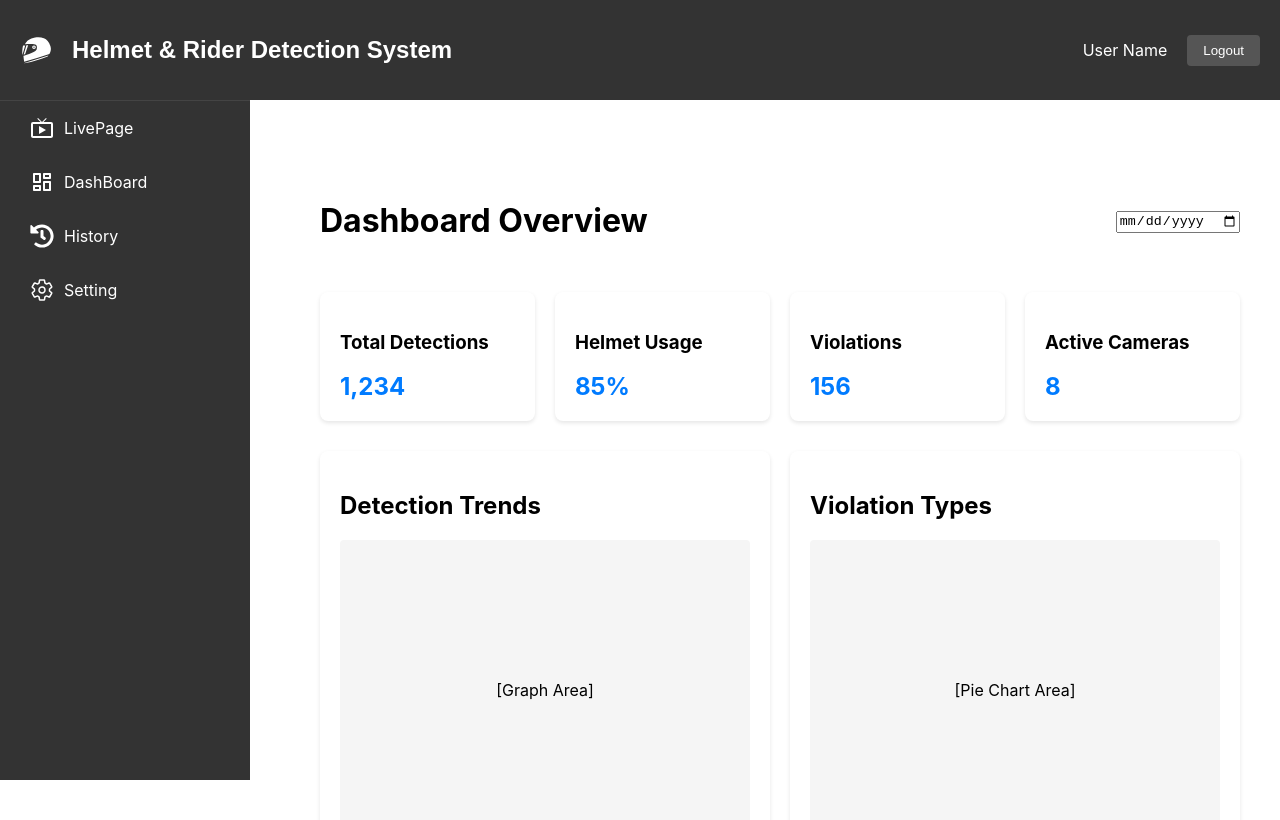
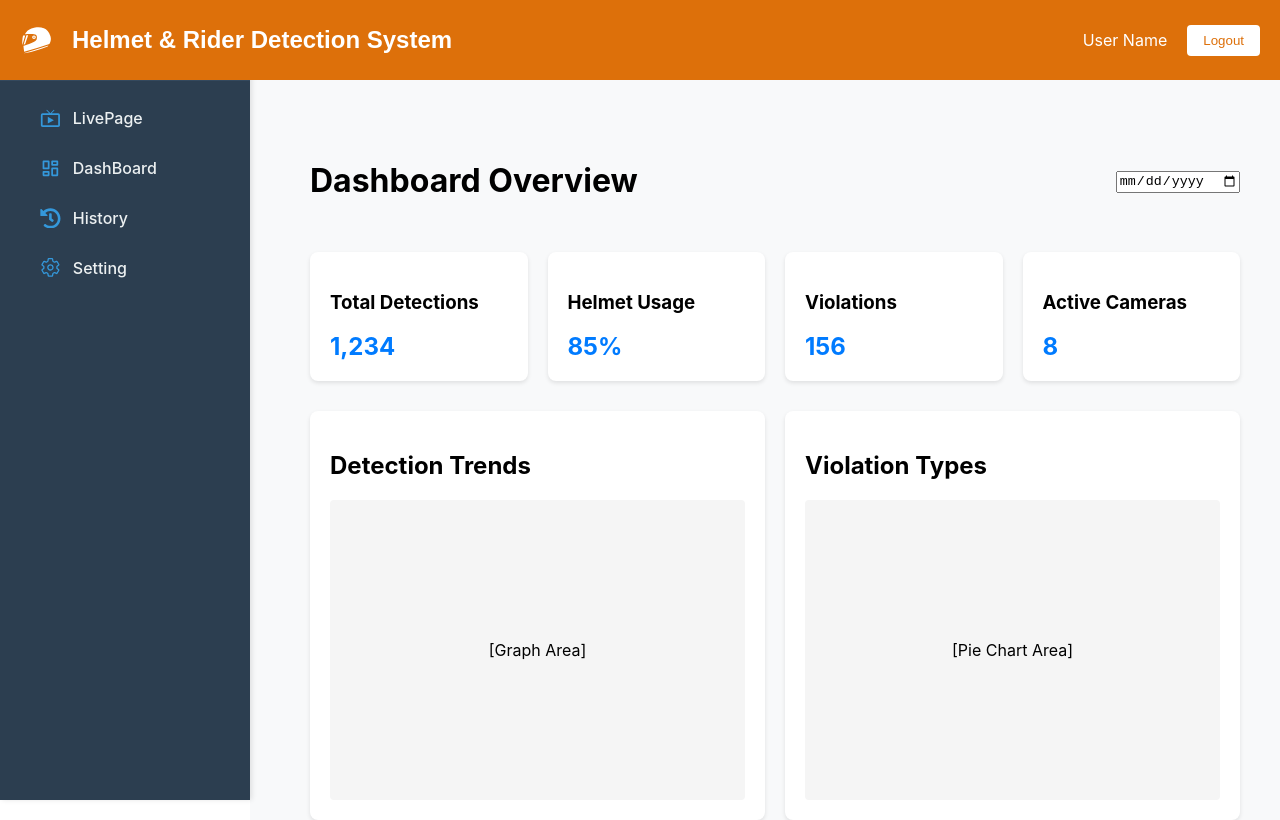
Before and after one commit to PhutawanNick/project-frontend, a React (Create React App) app: page / in a window 1280 px wide. Shown: the top 820 px of the page. Built offline with nearby package versions, Linux system fonts and the light colour scheme.

Commit message:
edit navbar and sidebar

```diff
--- a/src/components/Navbar.css
+++ b/src/components/Navbar.css
@@ -4,8 +4,8 @@
     top: 0;
     left: 0px;
     right: 0;
-    height: 100px;
-    background-color: #333;
+    height: 80px;
+    background-color: #dd700a;
     color: white;
     display: flex;
     justify-content: space-between;
@@ -52,8 +52,8 @@
 
 .logout-btn {
     padding: 8px 16px;
-    background-color: #555;
-    color: white;
+    background-color: white;
+    color: #dd700a;
     border: none;
     border-radius: 4px;
     cursor: pointer;
@@ -61,5 +61,5 @@
 }
 
 .logout-btn:hover {
-    background-color: #666;
+    background-color: #666666;
 }
--- a/src/components/Sidebar.css
+++ b/src/components/Sidebar.css
@@ -1,55 +1,77 @@
 /* Sidebar.css */
+/* Sidebar หลัก */
 .sidebar {
-    background-color: #333;
+    background-color: #2c3e50;        /* สีพื้นหลังเข้มขึ้น */
     position: fixed;
-    top: 60px;
+    top: 30px;                        /* ปรับตำแหน่งให้อยู่ใต้ Navbar */
     left: 0;
     width: 250px;
-    height: calc(100vh - 80px);
+    height: calc(100vh - 30px);
     z-index: 998;
     display: flex;
     flex-direction: column;
+    box-shadow: 2px 0 5px rgba(0,0,0,0.1); /* เพิ่มเงา */
 }
 
+/* ส่วนหัว Sidebar */
 .side-brand {
-    padding: 20px;
+    padding: 25px 20px;
     text-align: center;
-    border-bottom: 1px solid #444;
-    color: white;
+    border-bottom: 1px solid #34495e;
+    color: #ecf0f1;
     font-size: 20px;
+    font-weight: bold;
+    letter-spacing: 1px;
 }
 
+/* รายการเมนู */
 .side-links {
     list-style-type: none;
-    padding: 0;
+    padding: 10px 0;
     margin: 0;
 }
 
+/* แต่ละรายการในเมนู */
 .side-links li {
-    padding: 15px 30px;
-    transition: background-color 0.2s;
+    padding: 12px 25px;
+    margin: 5px 15px;
+    border-radius: 6px;              /* มุมโค้ง */
+    transition: all 0.3s ease;       /* เพิ่มความนุ่มนวลในการเปลี่ยนแปลง */
 }
 
+/* เอฟเฟกต์เมื่อชี้ที่เมนู */
 .side-links li:hover {
-    background-color: #444;
+    background-color: #34495e;
+    transform: translateX(5px);      /* เลื่อนเมนูเล็กน้อยเมื่อชี้ */
 }
 
+/* ลิงก์ในเมนู */
 .side-links a {
-    color: white;
+    color: #ecf0f1;
     text-decoration: none;
     font-size: 16px;
     display: flex;
     align-items: center;
+    font-weight: 500;               /* ตัวอักษรหนาขึ้นเล็กน้อย */
 }
 
+/* ไอคอนในเมนู */
 .nav-icon {
-    font-size: 1.5rem;
-    margin-right: 10px;
+    font-size: 1.3rem;
+    margin-right: 12px;
+    color: #3498db;                 /* สีไอคอน */
+    transition: color 0.3s;
 }
 
-/* เพื่อไม่ให้ Content ทับ Sidebar */
+/* เอฟเฟกต์เมื่อชี้ที่ไอคอน */
+.side-links li:hover .nav-icon {
+    color: #e74c3c;                 /* เปลี่ยนสีไอคอนเมื่อชี้ */
+}
+
+/* Content หลัก */
 .main-content {
     margin-left: 250px;
     margin-top: 80px;
     padding: 20px;
+    background-color: #f8f9fa;
 }
--- a/src/pages/dashboard/DashBoard.css
+++ b/src/pages/dashboard/DashBoard.css
@@ -1,7 +1,7 @@
 .dashboard-container {
   padding: 20px;
-  margin-left: 30px;
-  margin-top: 60px;
+  margin-left: 20px;
+  margin-top: 20px;
 }
 
 .dashboard-header {
```
